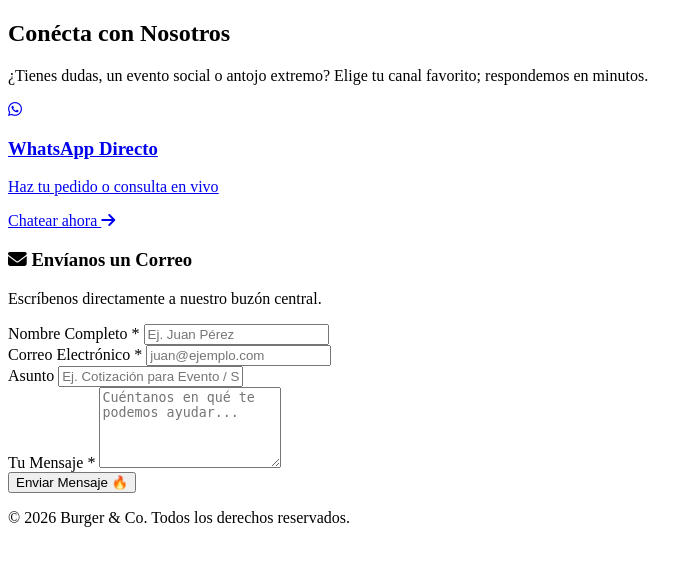
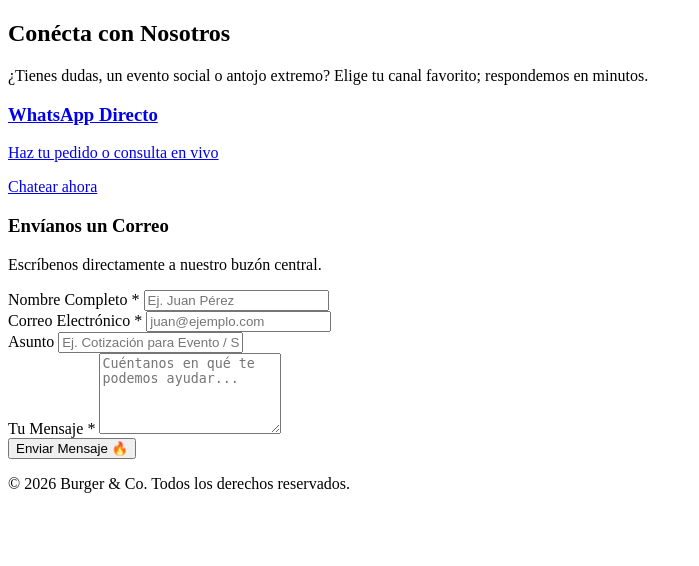
Before and after one commit to brayanmercadogg-hash/mipagina, a Python web app: template templates/contacto.html in a window 1280 px wide. Shown: the part 81-647 px from the top of the page, without its empty margins (0-699 px from the left). Run offline with Jinja, Linux system fonts and the light colour scheme; the template is opened without the code that fills it, so the values that code supplies are empty.

Commit message:
Update contacto.html

```diff
--- a/templates/contacto.html
+++ b/templates/contacto.html
@@ -4,7 +4,6 @@
     <meta charset="UTF-8">
     <meta name="viewport" content="width=device-width, initial-scale=1.0">
     <title>Contacto | Burger & Co.</title>
-    <link rel="stylesheet" href="https://cdnjs.cloudflare.com/ajax/libs/font-awesome/6.4.0/css/all.min.css">
     <link rel="stylesheet" href="../static/styles.css>
 </head>
 <body>
```
